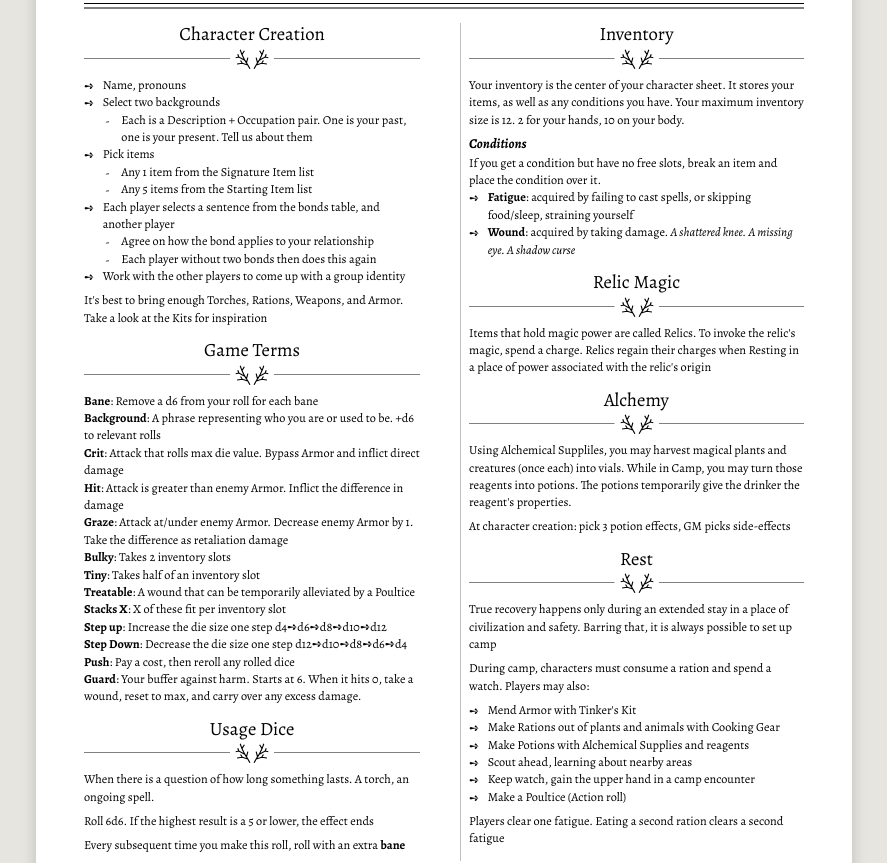
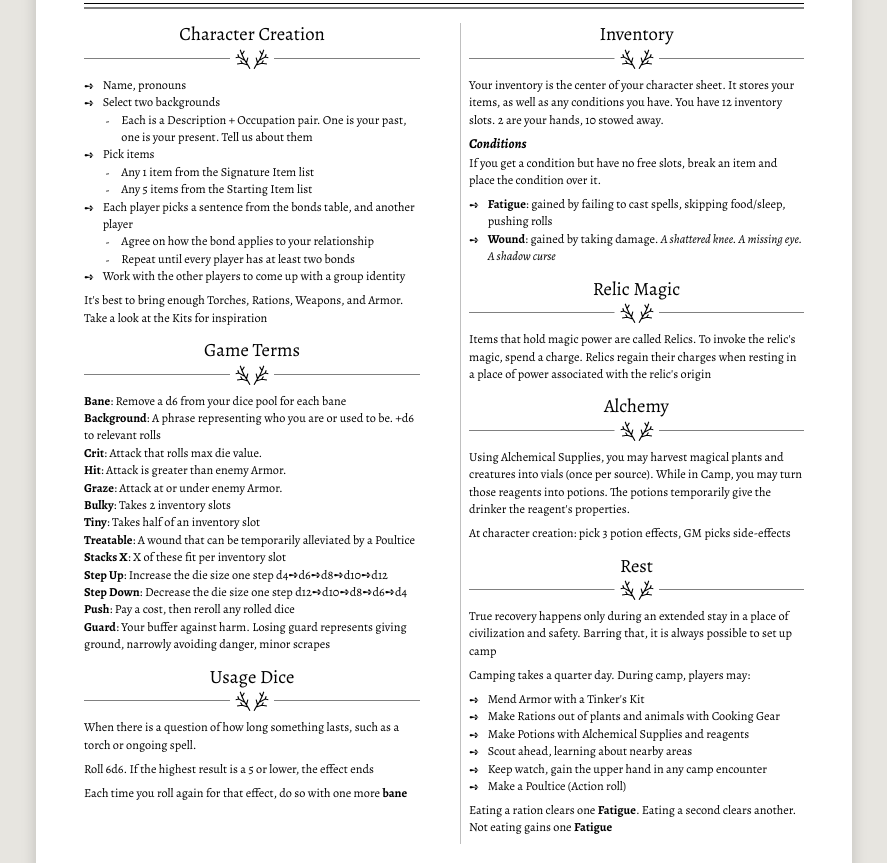
Before and after one commit to maxlebedev/quiver, a plain HTML site: page rules.html in a window 1280 px wide. Shown: the part 116-979 px from the top of the page, without its empty margins (196-1083 px from the left). Drawn offline with Linux system fonts and the light colour scheme.

Commit message:
lots of little wording changes

```diff
--- a/rules.html
+++ b/rules.html
@@ -31,10 +31,10 @@
             <li>Any 5 items from the Starting Item list</li>
           </ul>
         </li>
-        <li>Each player selects a sentence from the bonds table, and another player
+        <li>Each player picks a sentence from the bonds table, and another player
           <ul class="sub">
             <li>Agree on how the bond applies to your relationship</li>
-            <li>Each player without two bonds then does this again</li>
+            <li>Repeat until every player has at least two bonds</li>
           </ul>
         </li>
         <li>Work with the other players to come up with a group identity</li>
@@ -44,25 +44,25 @@
       <h2>Game Terms</h2>
 
       <div class="tight">
-        <p><b>Bane</b>: Remove a d6 from your roll for each bane</p>
+        <p><b>Bane</b>: Remove a d6 from your dice pool for each bane</p>
         <p><b>Background</b>: A phrase representing who you are or used to be. +d6 to relevant rolls</p>
-        <p><b>Crit</b>: Attack that rolls max die value. Bypass Armor and inflict direct damage</p>
-        <p><b>Hit</b>: Attack is greater than enemy Armor. Inflict the difference in damage</p>
-        <p><b>Graze</b>: Attack at/under enemy Armor. Decrease enemy Armor by 1. Take the difference as retaliation damage</p>
+        <p><b>Crit</b>: Attack that rolls max die value.</p>
+        <p><b>Hit</b>: Attack is greater than enemy Armor.</p>
+        <p><b>Graze</b>: Attack at or under enemy Armor.</p>
         <p><b>Bulky</b>: Takes 2 inventory slots</p>
         <p><b>Tiny</b>: Takes half of an inventory slot</p>
         <p><b>Treatable</b>: A wound that can be temporarily alleviated by a Poultice</p>
         <p><b>Stacks X</b>: X of these fit per inventory slot</p>
-        <p><b>Step up</b>: Increase the die size one step d4➺d6➺d8➺d10➺d12</p>
+        <p><b>Step Up</b>: Increase the die size one step d4➺d6➺d8➺d10➺d12</p>
         <p><b>Step Down</b>: Decrease the die size one step d12➺d10➺d8➺d6➺d4</p>
         <p><b>Push</b>: Pay a cost, then reroll any rolled dice</p>
-        <p><b>Guard</b>: Your buffer against harm. Starts at 6. When it hits 0, take a wound, reset to max, and carry over any excess damage.</p>
+        <p><b>Guard</b>: Your buffer against harm. Losing guard represents giving ground, narrowly avoiding danger, minor scrapes</p>
       </div>
 
       <h2>Usage Dice</h2>
-      <p>When there is a question of how long something lasts. A torch, an ongoing spell.</p>
+      <p>When there is a question of how long something lasts, such as a torch or ongoing spell.</p>
       <p>Roll 6d6. If the highest result is a 5 or lower, the effect ends</p>
-      <p>Every subsequent time you make this roll, roll with an extra <b>bane</b></p>
+      <p>Each time you roll again for that effect, do so with one more <b>bane</b></p>
     </div>
 
     <!-- RIGHT COLUMN -->
@@ -70,22 +70,22 @@
 
       <h2>Inventory</h2>
         <p>Your inventory is the center of your character sheet. It stores your items, as well as any conditions you have.
-        Your maximum inventory size is 12. 2 for your hands, 10 on your body.</p>
+        You have 12 inventory slots. 2 are your hands, 10 stowed away.</p>
       <h3>Conditions</h3>
-      If you get a condition but have no free slots, break an item and place the condition over it.
+      <p>If you get a condition but have no free slots, break an item and place the condition over it.</p>
       <ul>
-        <li><b>Fatigue</b>: acquired by failing to cast spells, or skipping food/sleep, straining yourself</li>
-        <li><b>Wound</b>: acquired by taking damage. <i>A shattered knee. A missing eye. A shadow curse</i></li>
+        <li><b>Fatigue</b>: gained by failing to cast spells, skipping food/sleep, pushing rolls</li>
+        <li><b>Wound</b>: gained by taking damage. <i>A shattered knee. A missing eye. A shadow curse</i></li>
       </ul>
 
       <h2>Relic Magic</h2>
 
       <p>Items that hold magic power are called Relics.
       To invoke the relic's magic, spend a charge.
-      Relics regain their charges when Resting in a place of power associated with the relic's origin</p>
+      Relics regain their charges when resting in a place of power associated with the relic's origin</p>
 
       <h2>Alchemy</h2>
-       <p>Using Alchemical Suppliles, you may harvest magical plants and creatures (once each) into vials.
+       <p>Using Alchemical Supplies, you may harvest magical plants and creatures into vials (once per source).
         While in Camp, you may turn those reagents into potions.
         The potions temporarily give the drinker the reagent's properties.</p>
         <p>At character creation: pick 3 potion effects, GM picks side-effects</p>
@@ -93,16 +93,16 @@
       <h2>Rest</h2>
 
       <p>True recovery happens only during an extended stay in a place of civilization and safety. Barring that, it is always possible to set up camp</p>
-      <p>During camp, characters must consume a ration and spend a watch. Players may also:</p>
+      <p>Camping takes a quarter day. During camp, players may:</p>
       <ul>
-        <li>Mend Armor with Tinker's Kit</li>
+        <li>Mend Armor with a Tinker's Kit</li>
         <li>Make Rations out of plants and animals with Cooking Gear</li>
         <li>Make Potions with Alchemical Supplies and reagents</li>
         <li>Scout ahead, learning about nearby areas</li>
-        <li>Keep watch, gain the upper hand in a camp encounter</li>
+        <li>Keep watch, gain the upper hand in any camp encounter</li>
         <li>Make a Poultice (Action roll)</li>
       </ul>
-      <p>Players clear one fatigue. Eating a second ration clears a second fatigue</p>
+      <p>Eating a ration clears one <b>Fatigue</b>. Eating a second clears another. Not eating gains one <b>Fatigue</b></p>
     </div>
   </div>
 
@@ -136,13 +136,13 @@
 
       <h2>Reaction Rolls</h2>
 
-      <p>When you avoid a consequence or cast a spell, build and roll a dice pool</p>
+      <p>When you avoid a danger or cast a spell, build and roll a dice pool</p>
       <ul>
         <li>Start with 6 dice</li>
         <li>Take a <b>bane</b> for every condition you have</li>
         <li>Take a <b>bane</b> if your inventory is full</li>
       </ul>
-      <p>If the result is 0, roll two dice and take the lower</p>
+      <p>If the pool has 0 dice, roll two dice and take the lower</p>
       <p>If the highest die you rolled was a 6, you succeed</p>
       <p>You may gain <b>Fatigue</b> to <b>push</b></p>
 
@@ -150,9 +150,9 @@
 
       <p>A Grimoire contains Words of Power that can be used to cast spells</p>
       <p>To cast a spell, hold the Grimoire in both hands and construct a two-Word phrase. Explain the intent of your spell</p>
-      <p>Make a Reaction Roll</p>
+      <p>Make a Reaction roll</p>
       <ul>
-        <li>An intent that stretches its Words, causes direct harm, or requires immense power is made with <b>banes</b></li>
+        <li>Spells that stretch their Words, cause direct harm, or require immense power take <b>banes</b></li>
         <li>On a success, the spell is cast
           <ul class="sub">
             <li>If the spell deals damage, roll a d6 for each <b>bane</b></li>
@@ -171,16 +171,16 @@
       <ul>
         <li>Pass a Reaction roll or skip the first turn of combat</li>
         <li>Enemies always act after players</li>
-        <li>Current player chooses an ally to act next</li>
+        <li>At the end of your turn, choose an ally to act next</li>
       </ul>
 
       <h3>Attack Procedure</h3>
       <p>Roll your weapon's Attack die and compare it to enemy Armor.</p>
-      <p>If you roll over, you <b>Hit</b>. Otherwise, you <b>Graze</b>. If you roll the highest die result, you <b>Crit</b> instead.</p>
+      <p>If you roll over their Armor, you <b>Hit</b>. Otherwise, you <b>Graze</b>. If you roll the highest die result, you <b>Crit</b> instead.</p>
       <table>
         <tr><td class="n">Crit</td><td>Deal your Attack as direct damage (ignoring Armor) <i>and</i> reduce enemy Armor by 1</td></tr>
         <tr><td class="n">Hit</td><td>Deal the difference in damage <i>or</i> reduce Armor by 1</td></tr>
-        <tr><td class="n">Graze</td><td>Take the difference as retaliation damage. Enemy chooses to take your damage <i>or</i> reduce their Armor by 1</td></tr>
+        <tr><td class="n">Graze</td><td>Take the difference as retaliation damage. Enemy chooses to take the full attack <i>or</i> reduce their Armor by 1</td></tr>
       </table>
 
       <h3>Guard</h3>
@@ -208,7 +208,7 @@
       <p>When you gain a <b>Wound</b>, roll d6. Add 1 for each old wound</p>
       <table class="wounds">
         <tr><td class="n">1</td><td>Just a scratch</td><td class="n">6</td><td>Your attack rolls are <b>stepped&nbsp;down</b>. <b>Treatable</b></td></tr>
-        <tr><td class="n">2</td><td>Superficial disfigurement</td><td class="n">7</td><td>Decrease Maximum <b>Guard</b> by 2. <b>Treatable</b></td></tr>
+        <tr><td class="n">2</td><td>Superficial disfigurement</td><td class="n">7</td><td>Decrease maximum <b>Guard</b> by 2. <b>Treatable</b></td></tr>
         <tr><td class="n">3</td><td>Destroy a random inventory item</td><td class="n">8</td><td>Lose a limb</td></tr>
         <tr><td class="n">4</td><td><b>Bane</b> to Action rolls. <b>Treatable</b></td><td class="n">9</td><td>Lose consciousness. Reach town within 1 day or die</td></tr>
         <tr><td class="n">5</td><td><b>Bane</b> to Reaction rolls. <b>Treatable</b></td><td class="n">10+</td><td>You have died</td></tr>
```
